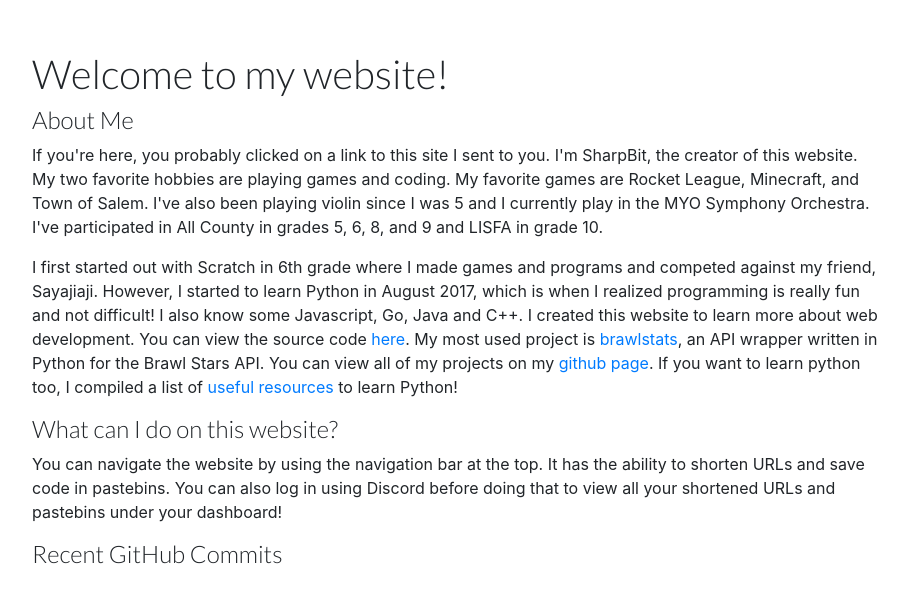
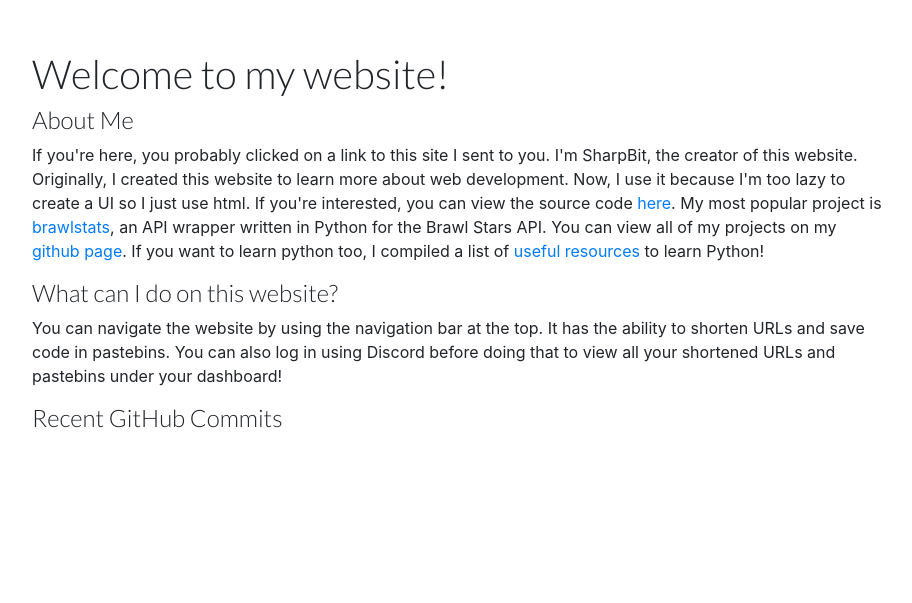
Before and after one commit to SharpBit/webserver, a Python web app: template core/templates/index.html in a window 1280 px wide. Shown: the part 56-659 px from the top of the page, without its empty margins (183-1095 px from the left). Run offline with Jinja, Linux system fonts and the light colour scheme; the template is opened without the code that fills it, so the values that code supplies are empty; some libraries are stand-ins or nearby versions.

Commit message:
less personal home page and more about the website

```diff
--- a/core/templates/index.html
+++ b/core/templates/index.html
@@ -6,12 +6,9 @@
     <div class="about-me">
       <h4>About Me</h4>
       <p class="info">
-        If you're here, you probably clicked on a link to this site I sent to you. I'm SharpBit, the creator of this website. My two favorite hobbies are playing games and coding. My favorite games are Rocket League, Minecraft, and Town of Salem.
-        I've also been playing violin since I was 5 and I currently play in the MYO Symphony Orchestra. I've participated in All County in grades 5, 6, 8, and 9 and LISFA in grade 10.
-      </p>
-      <p class="coding">
-        I first started out with Scratch in 6th grade where I made games and programs and competed against my friend, Sayajiaji. However, I started to learn Python in August 2017, which is when I realized programming is really fun and not difficult! I also know some Javascript, Go, Java and C++.
-        I created this website to learn more about web development. You can view the source code <a href="https://github.com/SharpBit/webserver" target="_blank">here</a>. My most used project is <a href="https://github.com/SharpBit/brawlstats" target="_blank">brawlstats</a>, an API wrapper written in Python for the Brawl Stars API.
+        If you're here, you probably clicked on a link to this site I sent to you. I'm SharpBit, the creator of this website.
+        Originally, I created this website to learn more about web development. Now, I use it because I'm too lazy to create a UI so I just use html.
+        If you're interested, you can view the source code <a href="https://github.com/SharpBit/webserver" target="_blank">here</a>. My most popular project is <a href="https://github.com/SharpBit/brawlstats" target="_blank">brawlstats</a>, an API wrapper written in Python for the Brawl Stars API.
         You can view all of my projects on my <a href="https://github.com/SharpBit" target="_blank">github page</a>. If you want to learn python too, I compiled a list of <a href="https://sharpbit.tk/learnpython" target="_blank">useful resources</a> to learn Python!
       </p>
       <h4>What can I do on this website?</h4>
```
